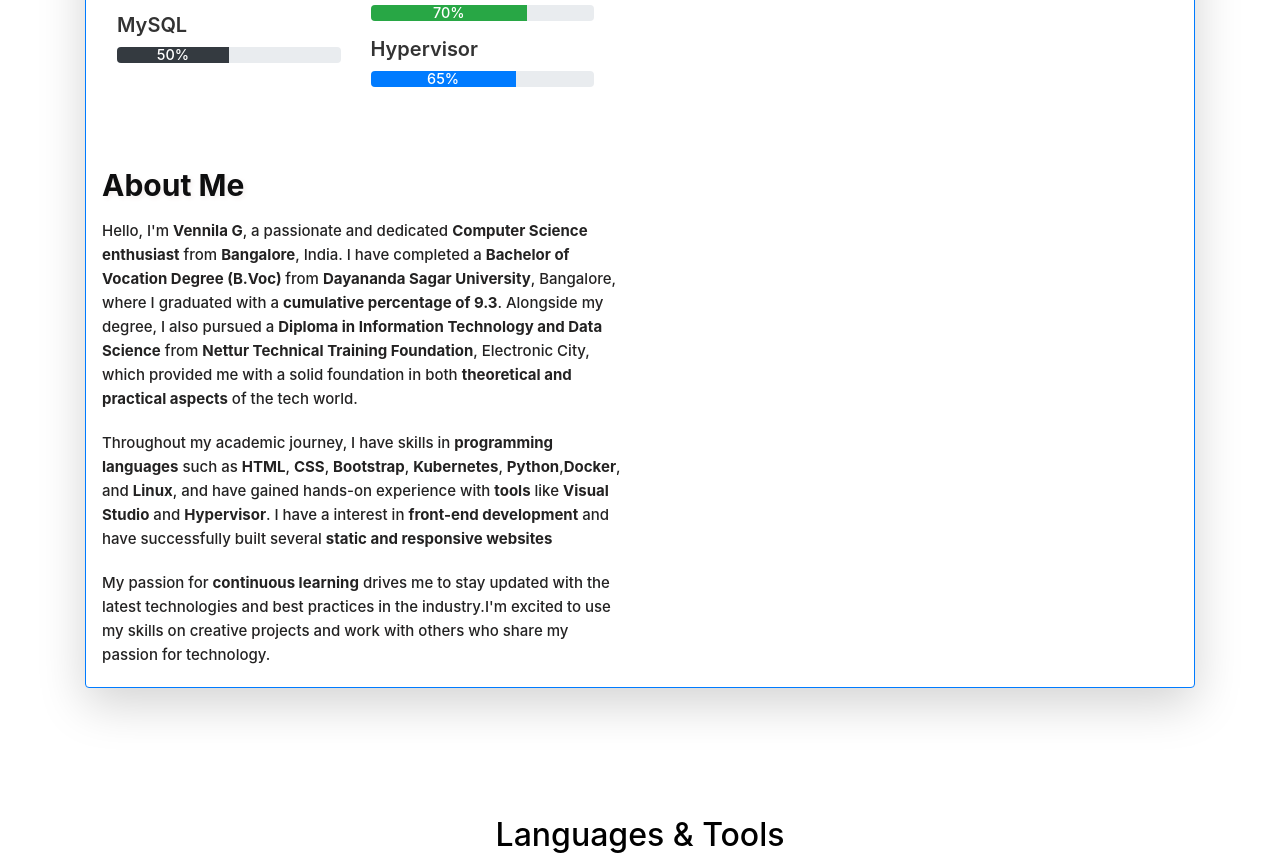
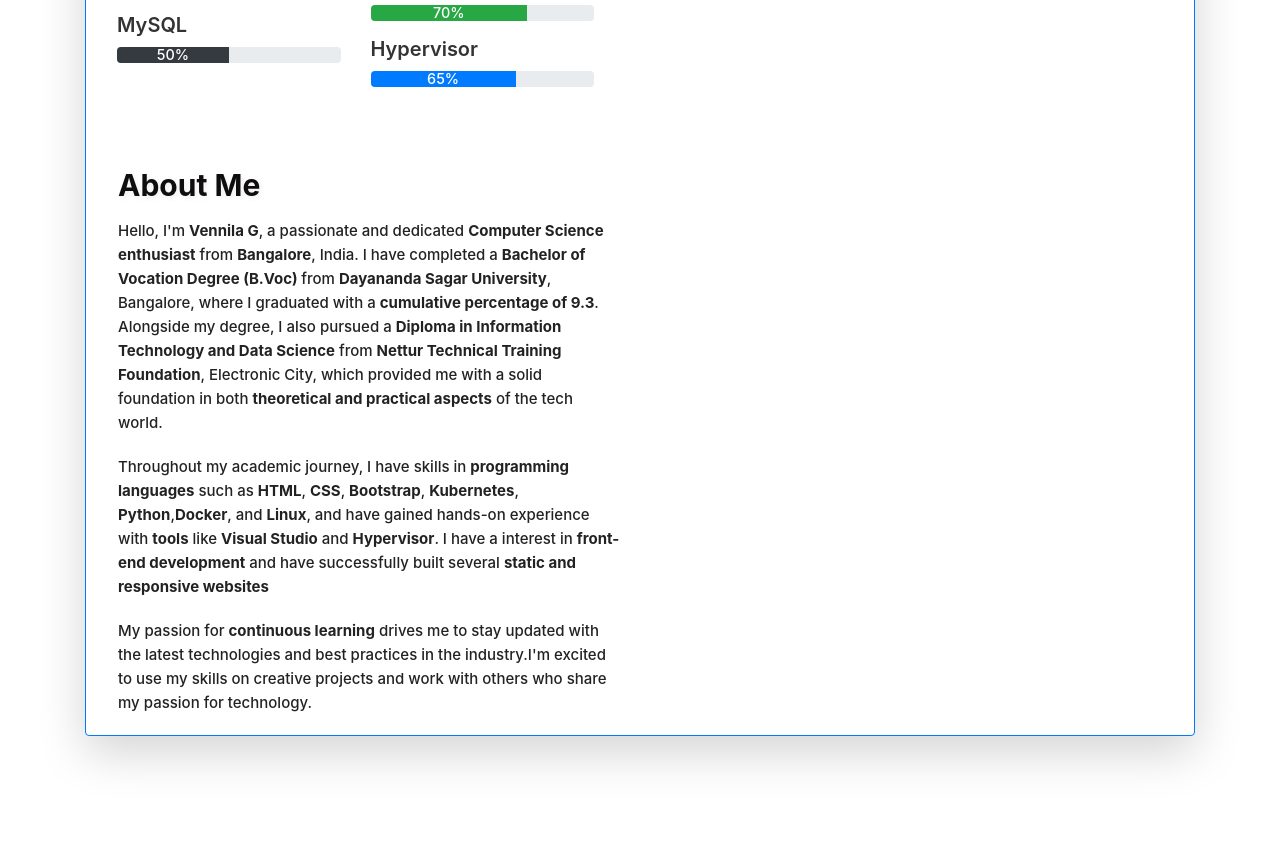
Before and after one commit to vennivennila/Portfoilo, a plain HTML site: page index.html in a window 1280 px wide. Shown: the part 1452-2313 px from the top of the page. Drawn offline with nearby package versions, Linux system fonts and the light colour scheme.

Commit message:
Update index.html

```diff
--- a/index.html
+++ b/index.html
@@ -187,7 +187,7 @@
 
                 <!-- Right Side: About Me -->
       <div class="col-md-6 ml-3">
-        <div class="about-me pt-md-0">
+        <div class="about-me pt-md-0 ml-3">
           <div class="title-box-2">
             <h1 class="title-left pt-5 pb-2">About Me</h1>
           </div>
```
